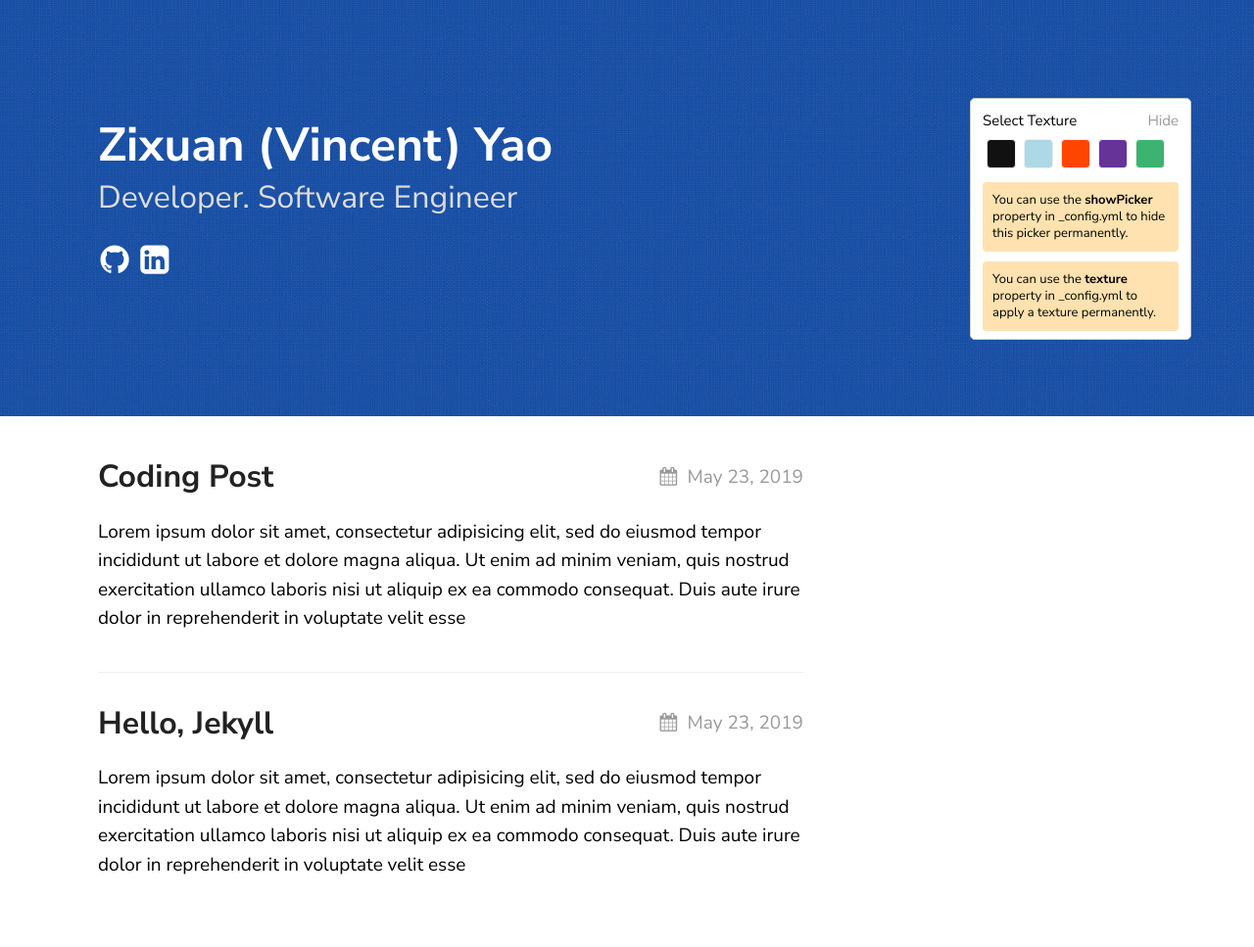
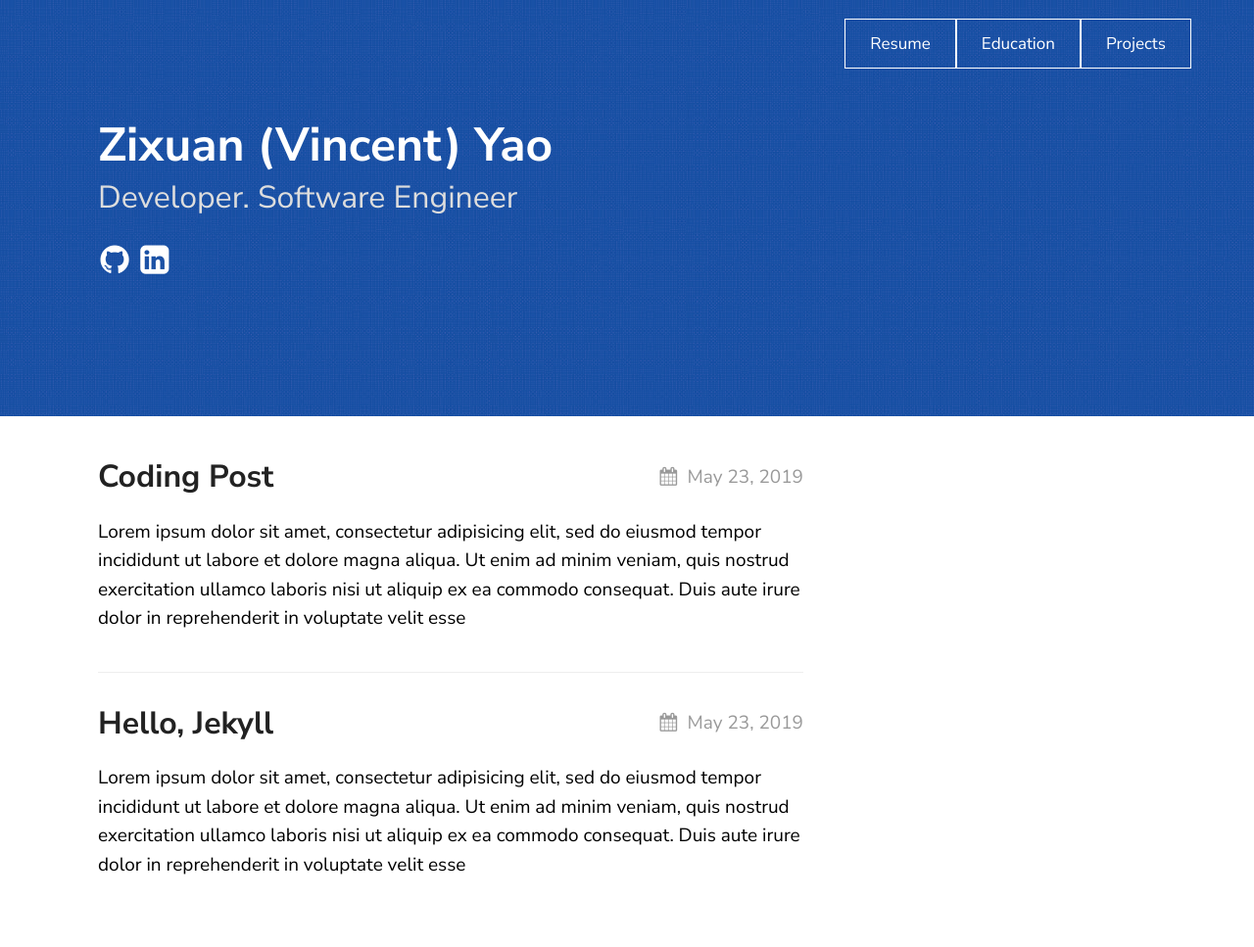
Before and after one commit to yaozixuan/yaozixuan.github.io, a Jekyll site: the page built from index.md, in a window 1280 px wide. Shown: the whole page at 98% size. Built offline with Jekyll 4.4.1, drawn with Linux system fonts in a browser that asks for light colours.

Commit message:
configuration

```diff
--- a/_config.yml
+++ b/_config.yml
@@ -1,6 +1,6 @@
-title: Texture Theme
-author: GitHub User
-email: your-email@domain.com
+title: Home of Zixuan
+author: yaozixuan
+email: yao@jhu.edu
 description: > # this means to ignore newlines until "show_exerpts:"
   Write an awesome description for your new site here. You can edit this
   line in _config.yml. It will appear in your document head meta (for
@@ -20,7 +20,15 @@ texture:
   date_format: "%b %-d, %Y"
   style: blue
   showNav: true
-  showPicker: true
+  showPicker: false
+
+  navigation:
+    - title: Resume
+      url: "/resume"
+    - title: Education
+      url: "/education"
+    - title: Projects
+      url: "/projects"
 
   # generate social links in footer
   social_links:
```
